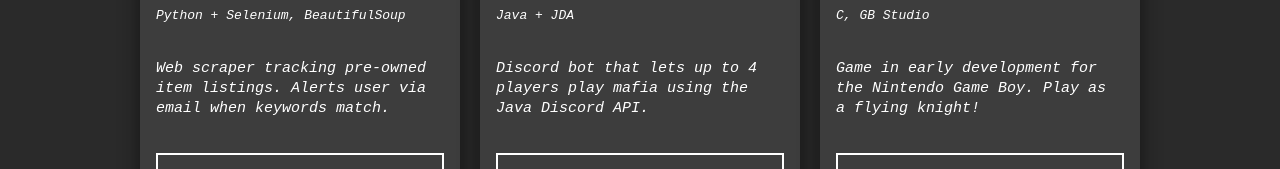
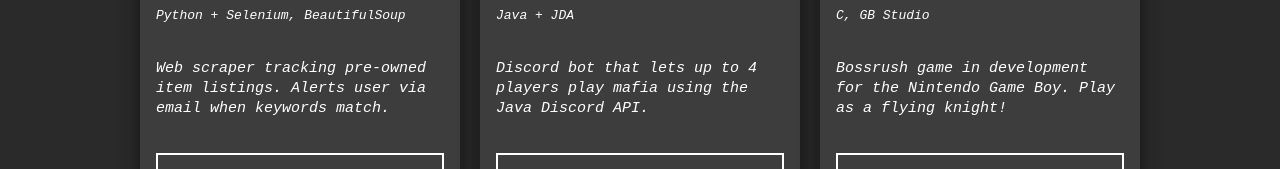
Before and after one commit to allannyang/new-website, a Next.js app: page /Projects in a window 1280 px wide. Shown: the part 876-1045 px from the top of the page. Built offline with nearby package versions, Linux system fonts and the light colour scheme.

Commit message:
flyport extra info

```diff
--- a/pages/Projects.jsx
+++ b/pages/Projects.jsx
@@ -64,7 +64,7 @@ const Projects = () => {
           image="FlyportBanner.png"
           title="Flyport"
           tools="C, GB Studio"
-          description="Game in early development for the Nintendo Game Boy. Play as a flying knight!"
+          description="Bossrush game in development for the Nintendo Game Boy. Play as a flying knight!"
           buttontext="Work In Progress"
           path=""
         ></Card>
```
